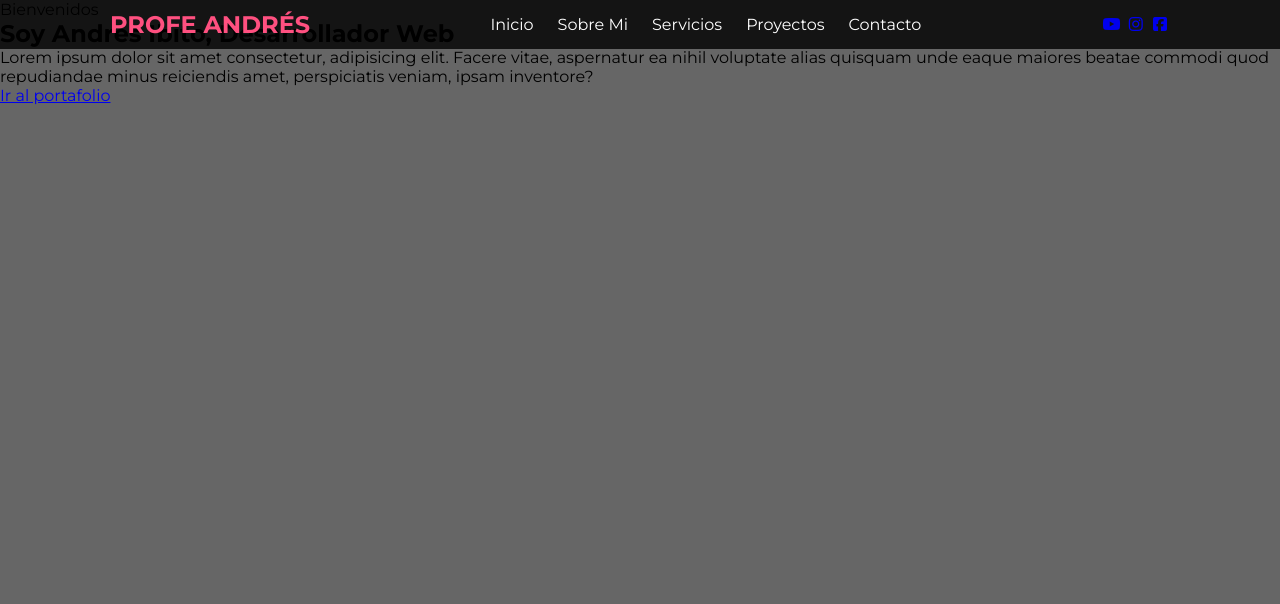
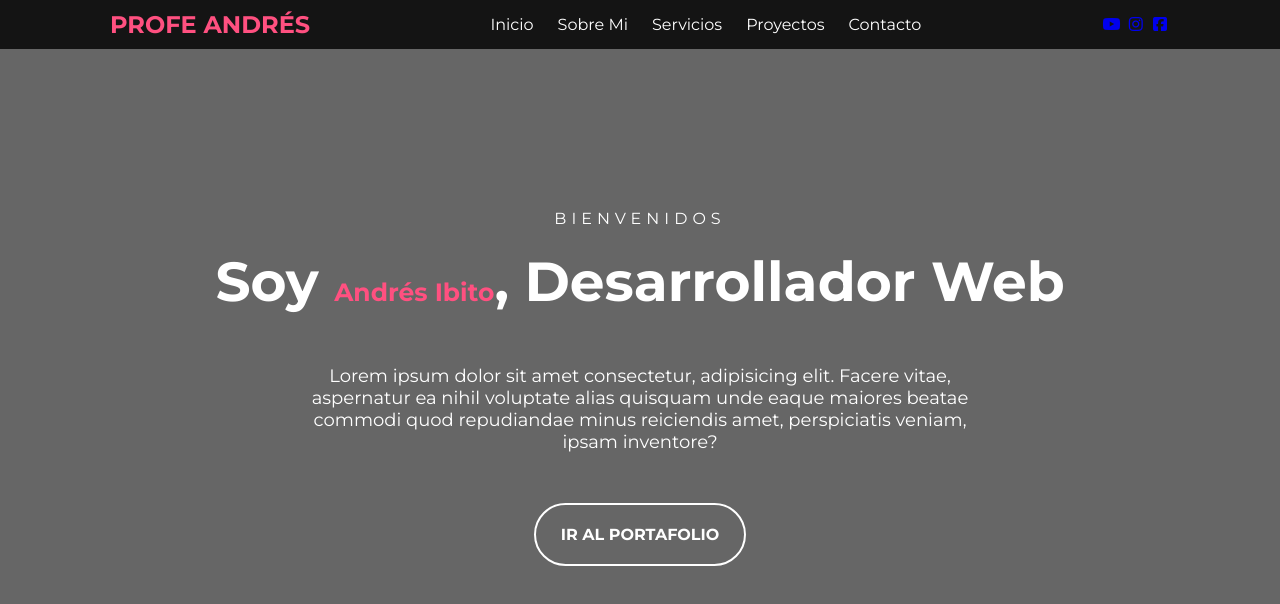
Before and after one commit to ProfeAndresIbito/PortafolioPersonal_10.1, a plain HTML site: page index.html in a window 1280 px wide. Drawn offline with Linux system fonts and the light colour scheme.

Commit message:
Update index.css

```diff
--- a/css/index.css
+++ b/css/index.css
@@ -53,3 +53,56 @@ html{
     font-weight: 400;
     transition: .5s;
 }
+
+#inicio .contenido header .contenido-header nav ul li a:hover{
+    color: #ff5080;
+}
+
+#inicio .contenido .presentacion{
+    max-width: 1100px;
+    height: 100vh;
+    margin: auto;
+    color: #fff;
+    display: flex;
+    flex-direction: column;
+    align-items: center;
+    justify-content: center;
+}
+
+#inicio .contenido .presentacion .bienvenida{
+    font-size: 16px;
+    margin-bottom: 20px;
+    text-transform: uppercase;
+    letter-spacing: 5px;
+}
+
+#inicio .contenido .presentacion h2{
+    font-size: 55px;
+    margin-bottom: 25px;
+    text-align: center;
+}
+
+#inicio .contenido .presentacion h2 span{
+    font-size: 25px;
+    color: #ff5080;
+}
+
+#inicio .contenido .presentacion .descripcion{
+    max-width: 700px;
+    margin: 25px auto;
+    font-size: 18px;
+    text-align: center;
+}
+
+#inicio .contenido .presentacion a{
+    text-decoration: none;
+    display: inline-block;
+    margin: 25px;
+    padding: 20px 25px;
+    border: 2px solid #FFF;
+    border-radius: 50px;
+    color: #FFF;
+    font-weight: bold;
+    text-transform: uppercase;
+    transition: .3s;
+}
```
